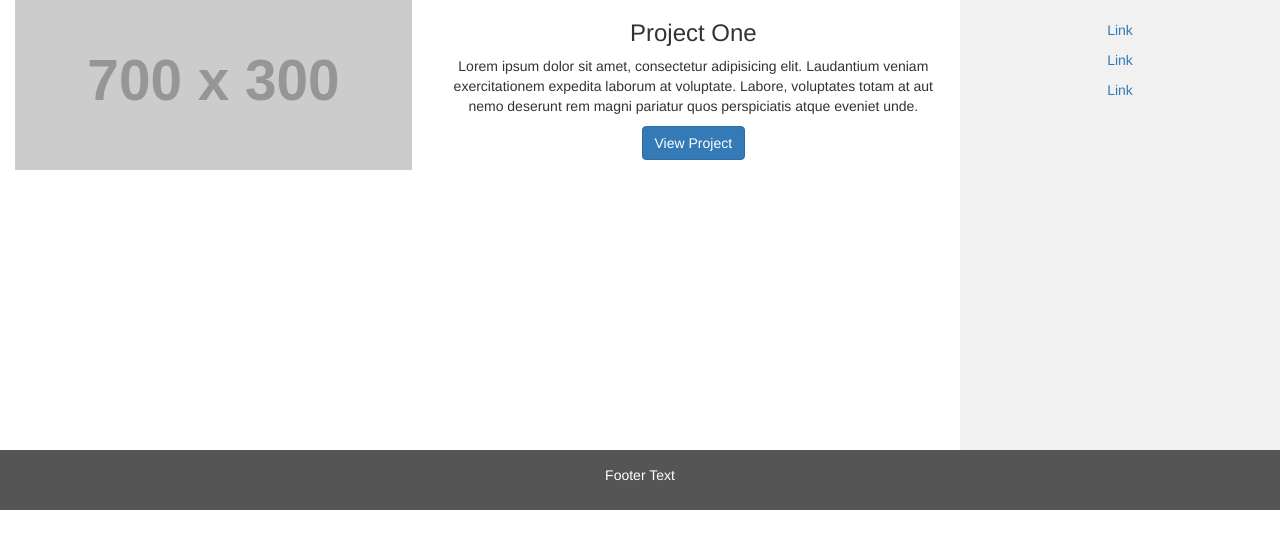
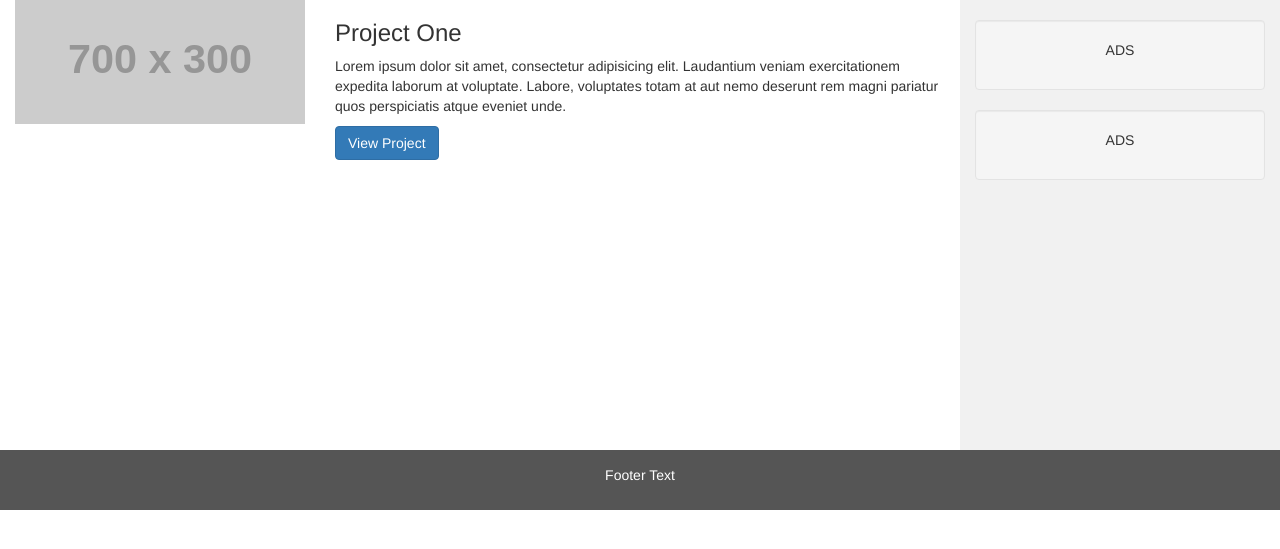
Before and after one commit to HE-Arc/MyLittleCalendar, a Django app: page / in a window 1280 px wide. Shown: the part 52-601 px from the top of the page. Run offline with Django 3.2, Linux system fonts and the light colour scheme; grey boxes labelled with a size stand in for pictures from a placeholder-image service; some libraries are stand-ins or nearby versions.

Commit message:
home page amelioration
prepared for liste of events

```diff
--- a/mylittlecalendar/home/templates/home/index.html
+++ b/mylittlecalendar/home/templates/home/index.html
@@ -38,28 +38,32 @@
 
     <div class="container-fluid text-center">
       <div class="row content">
-
-
+        <div class="col-sm-9 text-left">
+          <div class="row content">
             <div class="col-md-4">
               <a href="#">
                 <img class="img-responsive rounded mb-3 mb-md-0" src="http://placehold.it/700x300" alt="image">
               </a>
             </div>
-      <div class="col-md-5">
+            <div class="col-md-8">
               <h3>Project One</h3>
               <p>Lorem ipsum dolor sit amet, consectetur adipisicing elit. Laudantium veniam exercitationem expedita laborum at voluptate. Labore, voluptates totam at aut nemo deserunt rem magni pariatur quos perspiciatis atque eveniet unde.</p>
               <a class="btn btn-primary" href="#">View Project</a>
             </div>
-
+          </div>
+        </div>
         <div class="col-sm-3 sidenav">
-      <p><a href="#">Link</a></p>
-      <p><a href="#">Link</a></p>
-      <p><a href="#">Link</a></p>
+          <div class="well">
+            <p>ADS</p>
+          </div>
+          <div class="well">
+            <p>ADS</p>
+          </div>
         </div>
       </div>
     </div>
 
-<footer class="container-fluid text-center">
+    <footer class="container-fluid text-center float-none">
       <p>Footer Text</p>
     </footer>
 
```
Lines whose indentation alone changed are shown as unchanged.
